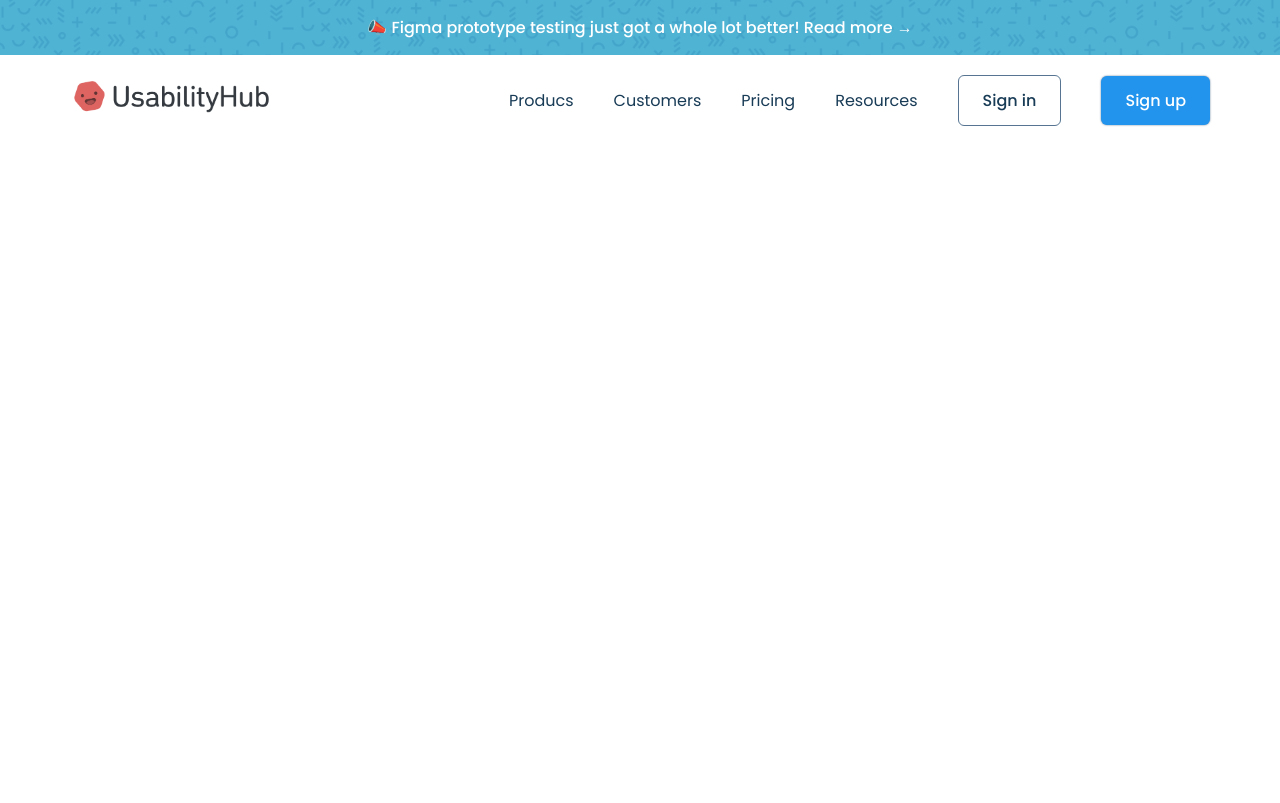
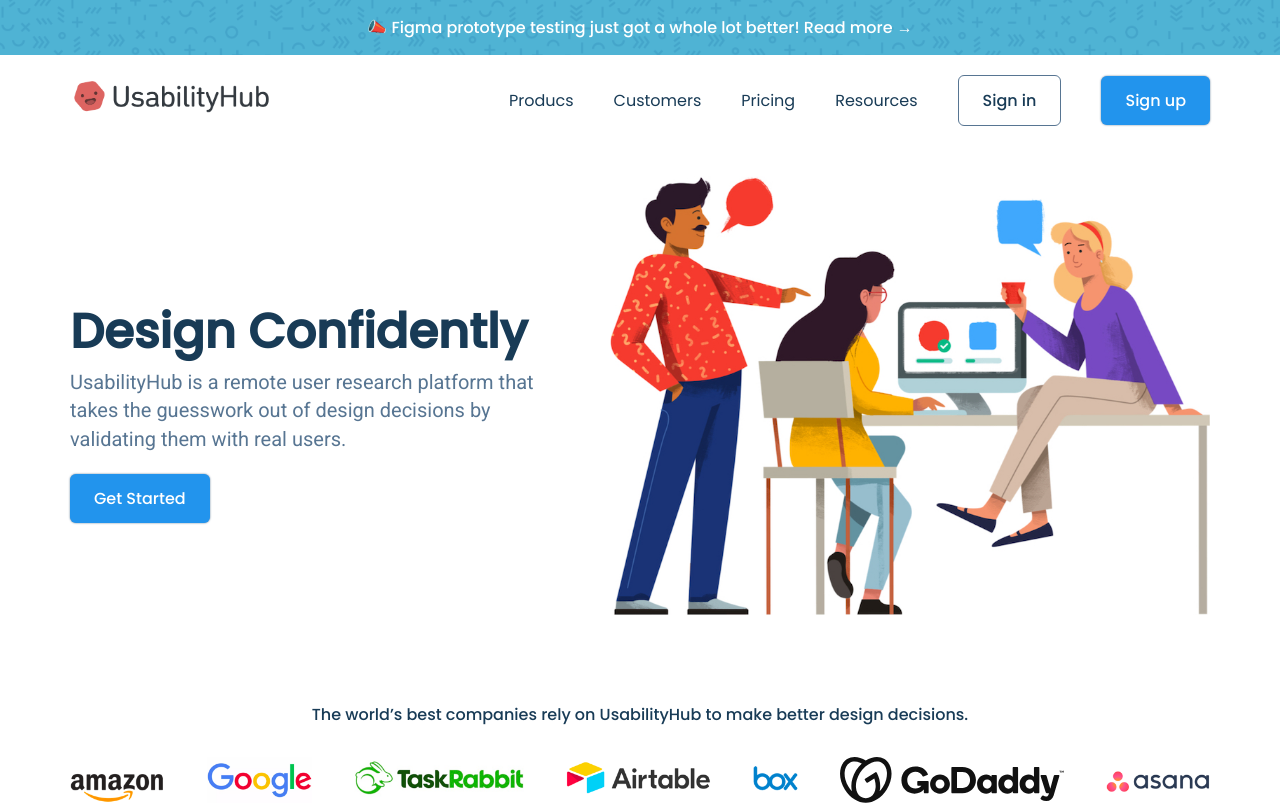
Before and after one commit to tasfihoque/Home-Page-Design, a plain HTML site: page index.html in a window 1280 px wide. Drawn offline with Linux system fonts and the light colour scheme.

Commit message:
header section and company section done

```diff
--- a/index.html
+++ b/index.html
@@ -13,7 +13,7 @@
         <div class="small-bold-text banner-text">📣 Figma prototype testing just got a whole lot better! Read more →</div>
         </div>
     </div>
-
+    <!-- nav bar -->
     <nav>
         <div class="container main-nav flex">
             <a href="#" class="company-logo">
@@ -31,13 +31,33 @@
             </div>
         </div>
     </nav>
-
+    <!-- header section -->
     <header>
-        <div class="container"></div>
+        <div class="container header-section flex">
+            <div class="header-left">
+                <h1>Design Confidently</h1>
+                <p>UsabilityHub is a remote user research platform that takes the guesswork out of design decisions by validating them with real users.</p>
+                <a href="#" class="primary-button get-started-btn">Get Started</a>
+            </div>
+            <div class="header-right">
+                <img src="assets/asset 2.jpeg" alt="Hero Image">
+            </div>
+        </div>
     </header>
-
+    <!-- companies-section -->
     <section class="companies-section">
-        <div class="container"></div>
+        <div class="container">
+            <div class="small-bold-text companies-header">The world’s best companies rely on UsabilityHub to make better design decisions.</div>
+            <div class="logos flex">
+                <img class="logo" src="assets/asset 3.png" alt="">
+                <img class="logo" src="assets/asset 4.png" alt="">
+                <img class="logo" src="assets/asset 5.png" alt="">
+                <img class="logo" src="assets/asset 6.png" alt="">
+                <img class="logo" src="assets/asset 7.png" alt="">
+                <img class="logo" src="assets/asset 8.svg" alt="">
+                <img class="logo" src="assets/asset 9.png" alt="">
+            </div>
+        </div>
     </section>
 
     <section class="features-section"></section>
--- a/style.css
+++ b/style.css
@@ -135,3 +135,47 @@ ul{
     justify-content: end;
     gap: 40px;
 }
+
+/* header section */
+
+header{
+    padding: 50px var(--padding-inline-section);
+}
+
+.header-section{
+    justify-content: center;
+    gap: 50px;
+}
+
+.header-left{
+    max-width: 40vw;
+}
+
+.header-left h1{
+    margin-top: 20px;
+}
+
+.get-started-btn{
+   margin-top: 20px;
+}
+
+.header-right img{
+    width: 600px;
+}
+
+/* Companies section */
+
+.companies-header{
+    text-align: center;
+    margin-block: 30px;
+    color: var(--primary-text-color);
+}
+
+.logos{
+    justify-content: space-between;
+    flex-wrap: wrap;
+}
+
+.logo{
+    height: 46px;
+}
```
